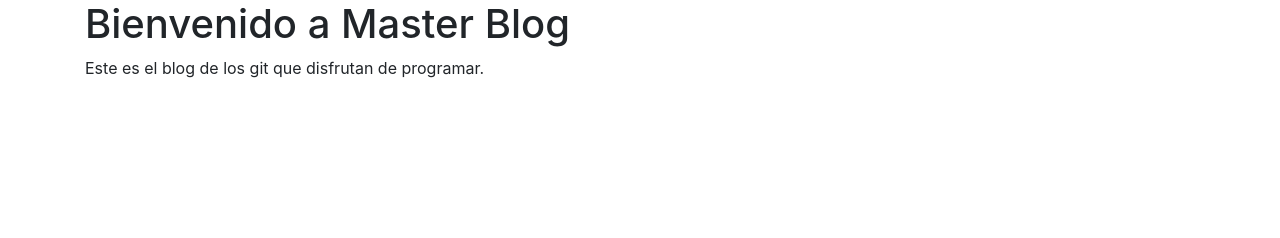
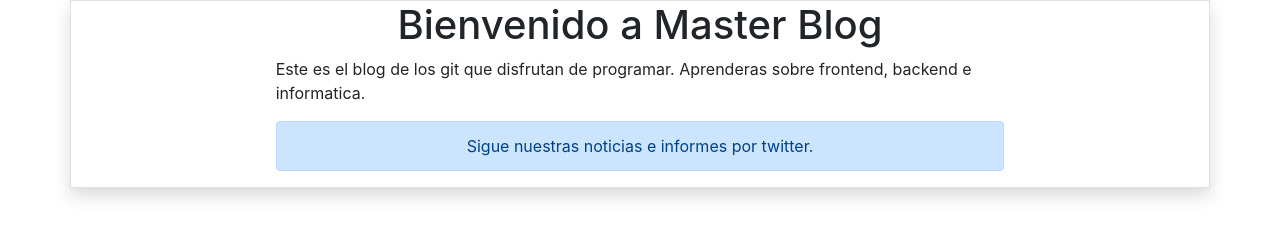
Before and after one commit to guadalupecritto/MasterBlog, a plain HTML site: page index.html in a window 1280 px wide. Drawn offline with nearby package versions, Linux system fonts and the light colour scheme.

Commit message:
trabajando en el contenido del cuerpo

```diff
--- a/index.html
+++ b/index.html
@@ -12,10 +12,15 @@
   </head>
   <body>
     <div class="container">
-        <div class="row">
-            <div class="col">
-                <h1>Bienvenido a Master Blog</h1>
-                <p>Este es el blog de los git que disfrutan de programar.</p>
+        <div class="row border shadow">
+            <div class="col col-md-8 offset-md-2">
+                <h1 class="text-center">Bienvenido a Master Blog</h1>
+                <p>Este es el blog de los git que disfrutan de programar. Aprenderas sobre frontend, backend
+                    e informatica.
+                </p>
+                <div class="alert alert-primary text-center" role="alert">
+                    Sigue nuestras noticias e informes por twitter.
+                  </div>
             </div>
         </div>
     </div>
```
